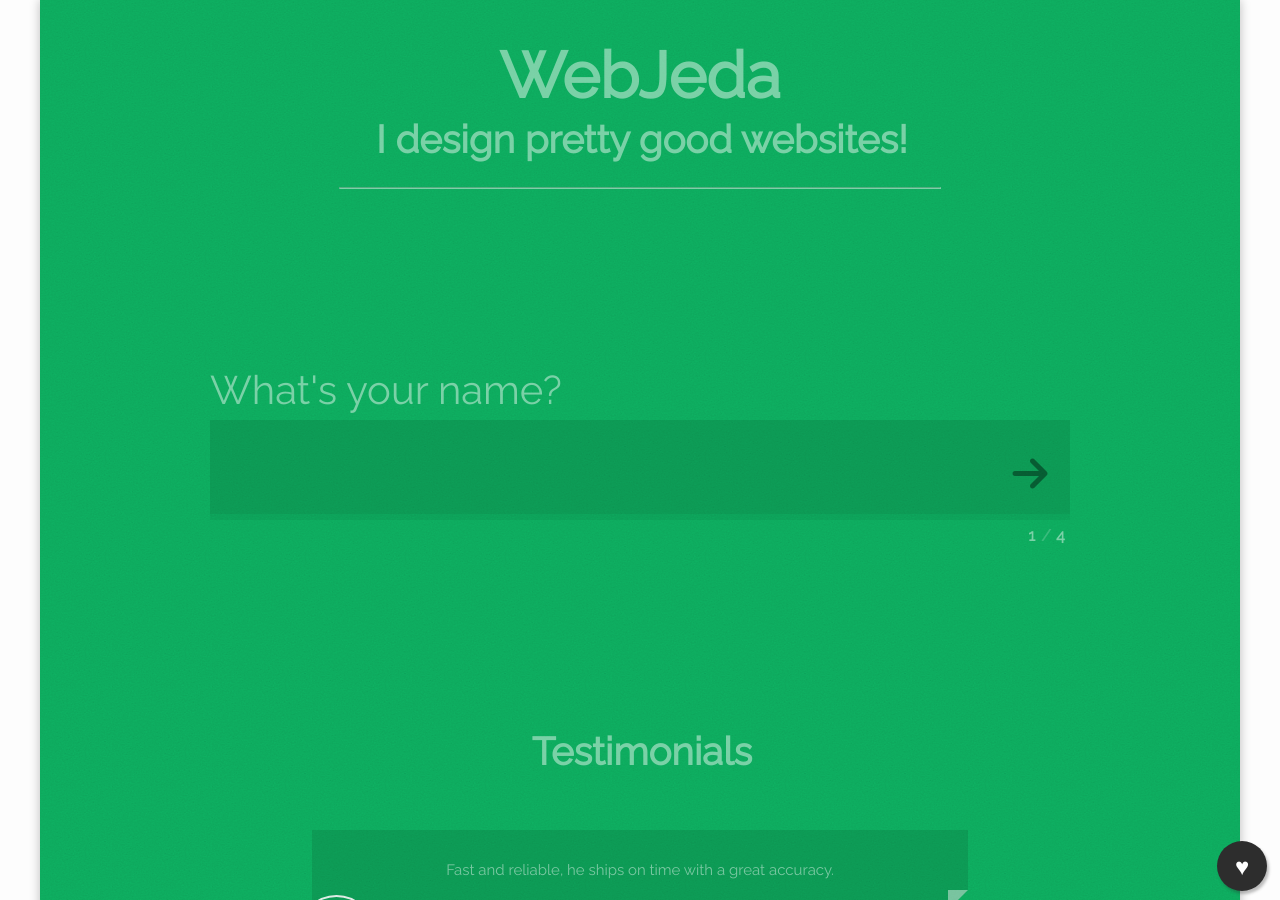
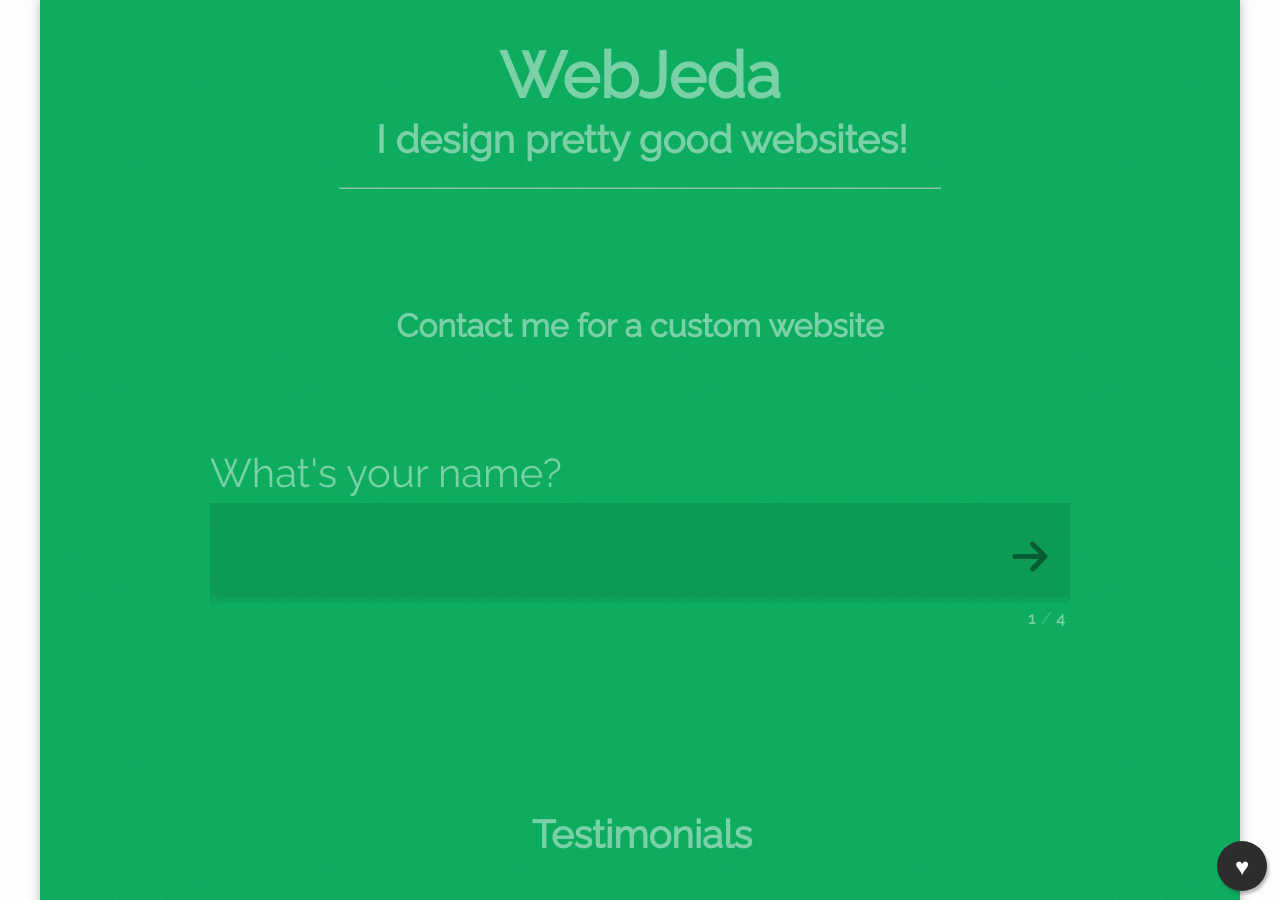
Before and after one commit to sharu725/sharu725.github.io, a Jekyll site: the page built from website.html, in a window 1280 px wide and 900 px high. Built offline with Jekyll 4.4.1, drawn with Linux system fonts in a browser that asks for light colours.

Commit message:
no message

```diff
--- a/website.html
+++ b/website.html
@@ -23,9 +23,12 @@ description: Do you want a website? Let me know your requirements.
 				<h1>WebJeda<span>I design pretty good websites!</span></h1>
 							<hr class="hl">
 			</header>
+
 			<section>
+					<h1>Contact me for a custom website</h2>
 				<form id="theForm" class="simform" autocomplete="off" method="POST">
 					<div class="simform-inner">
+
 						<ol class="questions">
 							<li>
 								<span><label for="q1">What's your name?</label></span>
```
